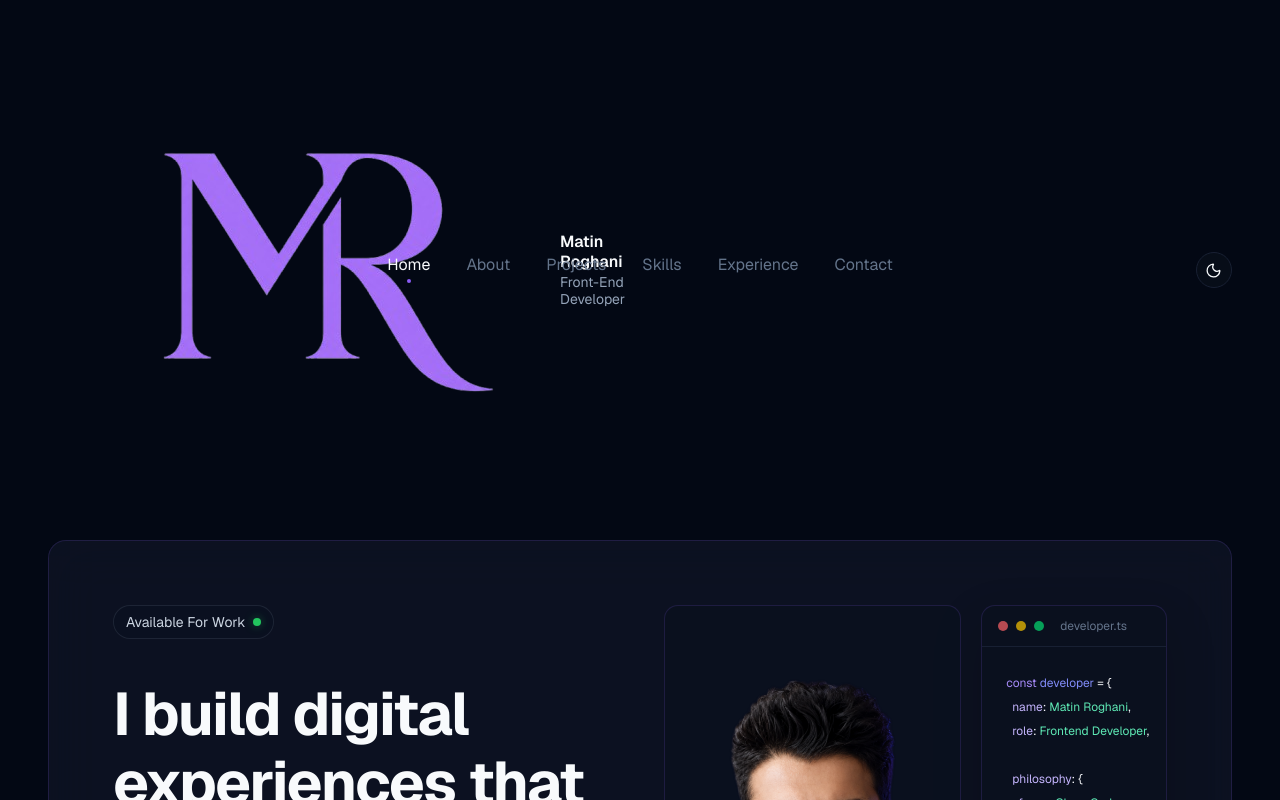
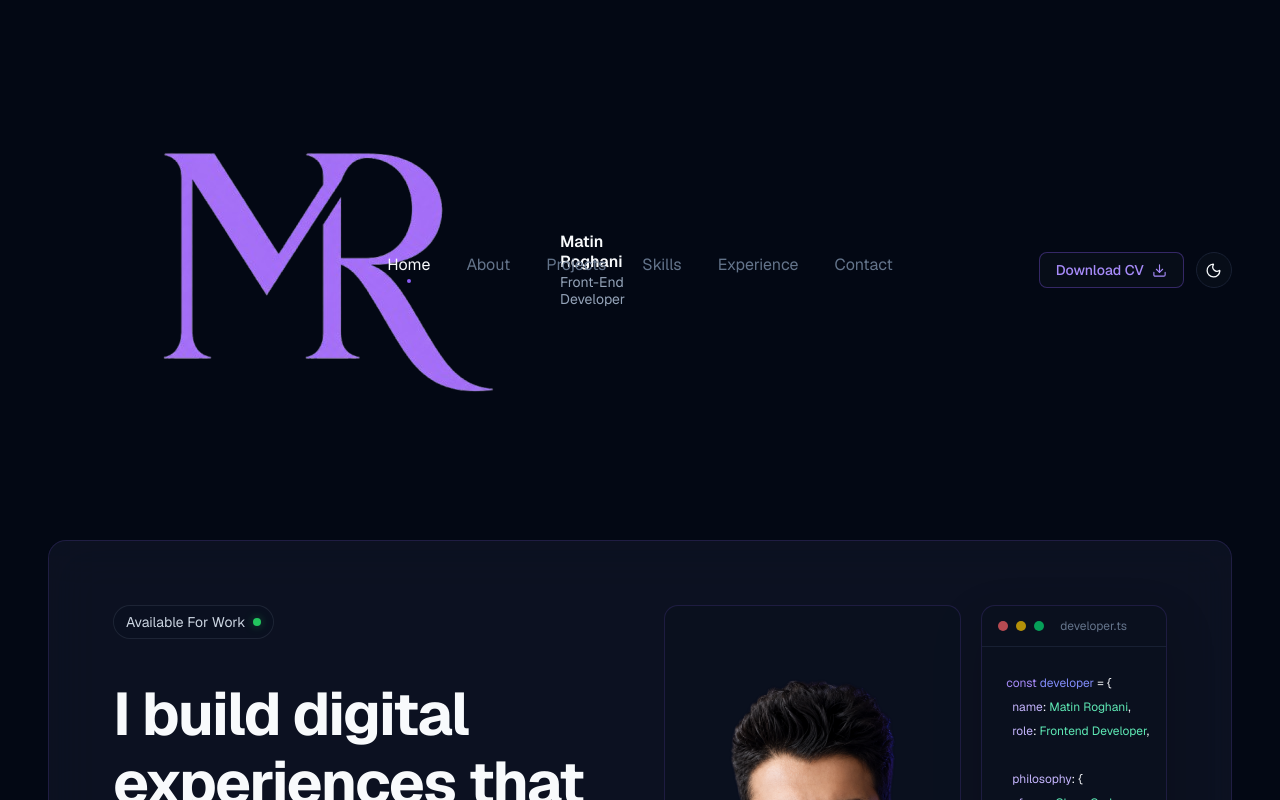
Before and after one commit to matinroghani/portfolio, a Next.js app: page / in a window 1280 px wide. Shown: the top 800 px of the page. Built offline with nearby package versions, Linux system fonts and the light colour scheme.

Commit message:
fix downloader import path

```diff
--- a/src/components/common/Header/components/Header_MobileMenu.tsx
+++ b/src/components/common/Header/components/Header_MobileMenu.tsx
@@ -5,6 +5,7 @@ import { Menu } from "lucide-react";
 
 import { navigationItems } from "@/data/navItems";
 import { Sheet, SheetContent, SheetTrigger } from "@/components/ui/sheet";
+import Downloader from "../../downloader/Downloader";
 
 export default function Header_MobileMenu() {
   return (
@@ -83,6 +84,7 @@ export default function Header_MobileMenu() {
               pt-6
             "
           >
+            <Downloader title="Download CV" />
           </div>
         </nav>
       </SheetContent>
--- a/src/components/common/Header/page.tsx
+++ b/src/components/common/Header/page.tsx
@@ -2,6 +2,7 @@ import { Moon } from "lucide-react";
 import Header_Name from "./components/Header_Name";
 import Header_Navigation from "./components/Header_Navigation";
 import Header_MobileMenu from "./components/Header_MobileMenu";
+import Downloader from "../downloader/Downloader";
 
 export default function Header() {
   return (
@@ -27,6 +28,7 @@ export default function Header() {
 
       {/* Desktop Actions */}
       <div className="hidden items-center gap-3 lg:flex lg:justify-self-end">
+        <Downloader title="Download CV" />
 
         <button
           type="button"
```
